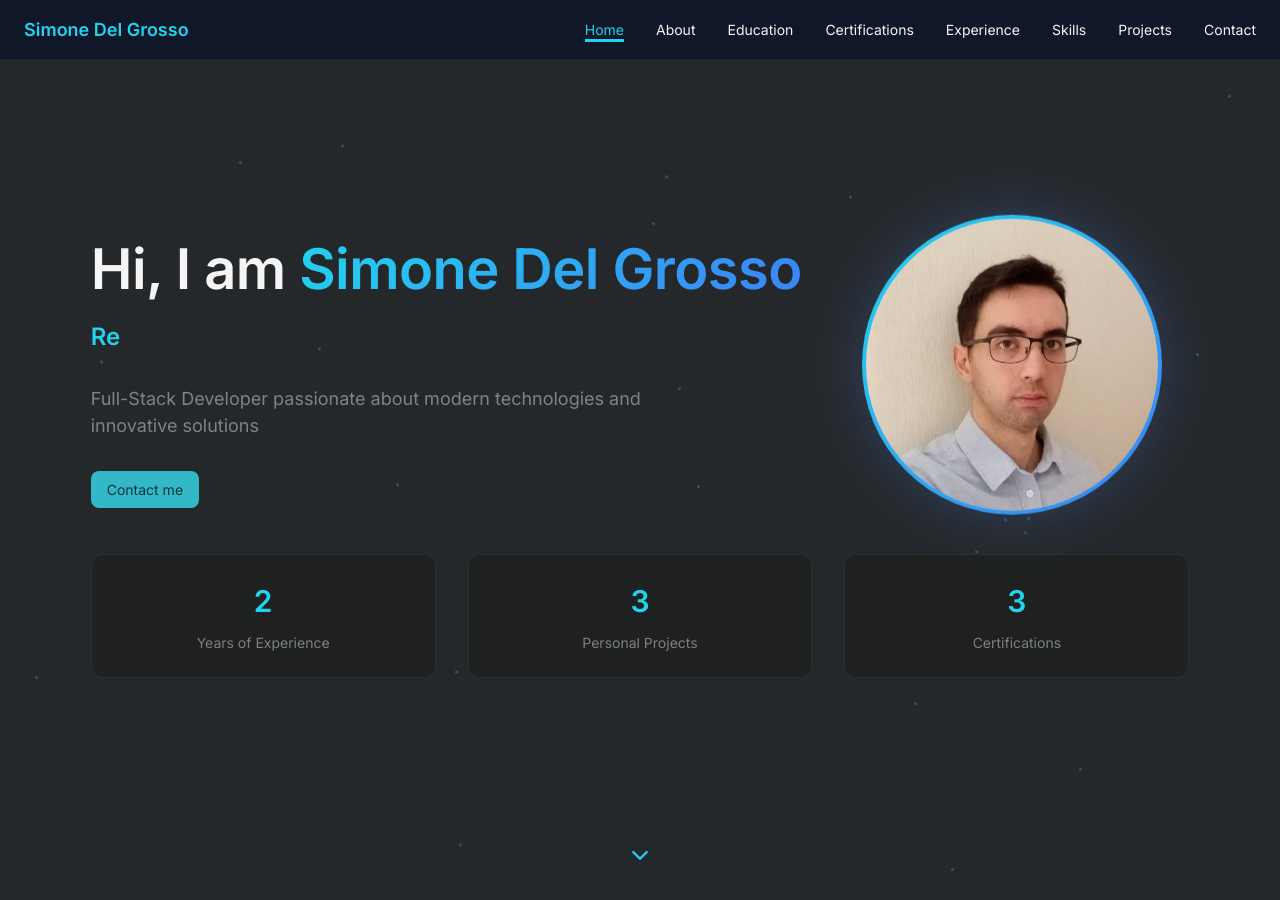
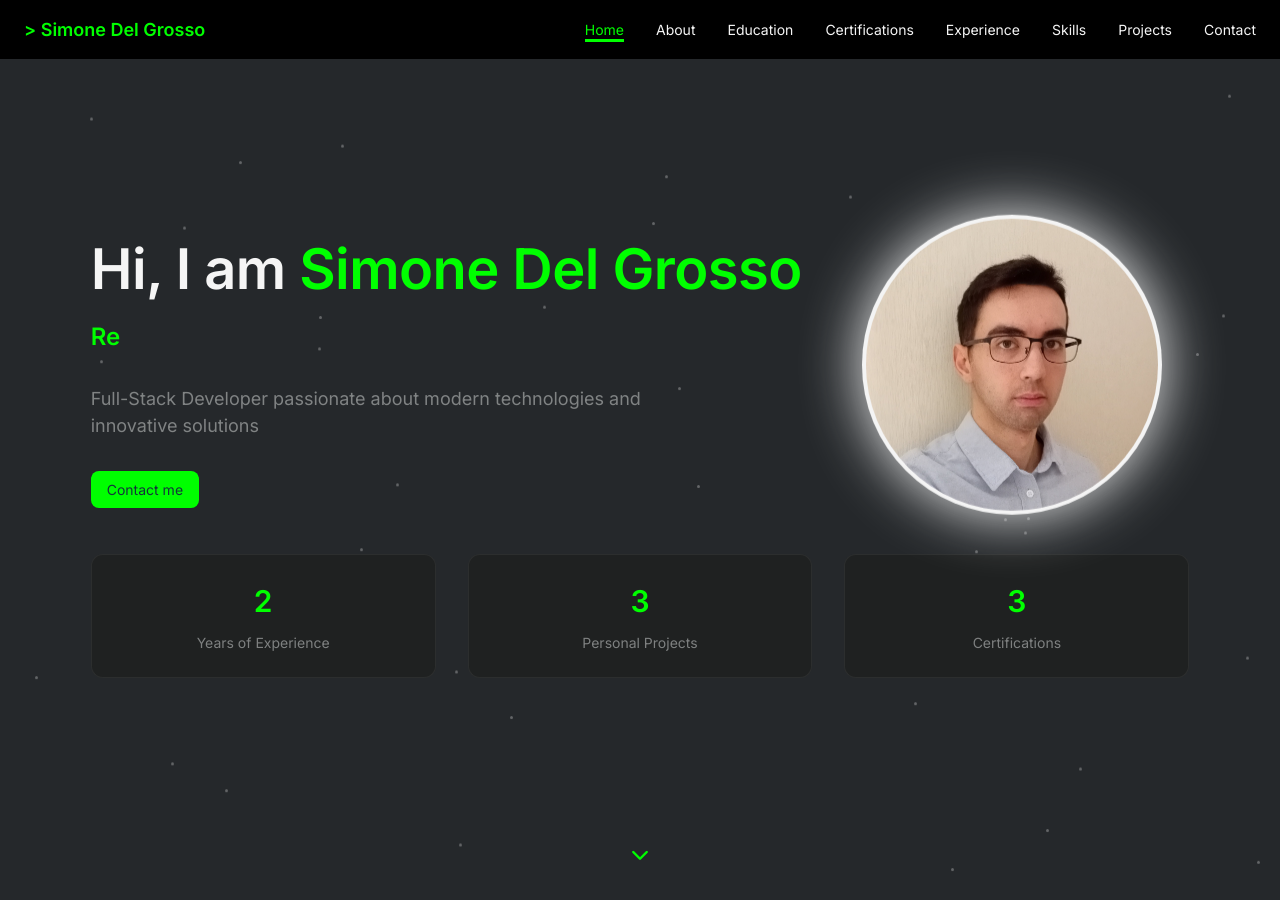
Before and after one commit to simonedelgrosso/simonedelgrosso.github.io, a Jekyll site: the page built from en/index.md, in a window 1280 px wide and 900 px high. Built offline with Jekyll 4.4.1, drawn with Linux system fonts in a browser that asks for light colours; some web fonts are replaced.

Commit message:
Update: new style

```diff
--- a/assets/css/style.css
+++ b/assets/css/style.css
@@ -80,10 +80,12 @@
   --color-info-rgb: 98, 108, 113;
 
   /* Typography */
-  --font-family-base: "FKGroteskNeue", "Geist", "Inter", -apple-system,
-    BlinkMacSystemFont, "Segoe UI", Roboto, sans-serif;
-  --font-family-mono: "Berkeley Mono", ui-monospace, SFMono-Regular, Menlo,
-    Monaco, Consolas, monospace;
+  --font-family-base:
+    "Space Grotesk", "Geist", "Inter", -apple-system, BlinkMacSystemFont,
+    "Segoe UI", Roboto, sans-serif;
+  --font-family-mono:
+    "Berkeley Mono", ui-monospace, SFMono-Regular, Menlo, Monaco, Consolas,
+    monospace;
   --font-size-xs: 11px;
   --font-size-sm: 12px;
   --font-size-base: 14px;
@@ -125,12 +127,12 @@
   /* Shadows */
   --shadow-xs: 0 1px 2px rgba(0, 0, 0, 0.02);
   --shadow-sm: 0 1px 3px rgba(0, 0, 0, 0.04), 0 1px 2px rgba(0, 0, 0, 0.02);
-  --shadow-md: 0 4px 6px -1px rgba(0, 0, 0, 0.04),
-    0 2px 4px -1px rgba(0, 0, 0, 0.02);
-  --shadow-lg: 0 10px 15px -3px rgba(0, 0, 0, 0.04),
-    0 4px 6px -2px rgba(0, 0, 0, 0.02);
-  --shadow-inset-sm: inset 0 1px 0 rgba(255, 255, 255, 0.15),
-    inset 0 -1px 0 rgba(0, 0, 0, 0.03);
+  --shadow-md:
+    0 4px 6px -1px rgba(0, 0, 0, 0.04), 0 2px 4px -1px rgba(0, 0, 0, 0.02);
+  --shadow-lg:
+    0 10px 15px -3px rgba(0, 0, 0, 0.04), 0 4px 6px -2px rgba(0, 0, 0, 0.02);
+  --shadow-inset-sm:
+    inset 0 1px 0 rgba(255, 255, 255, 0.15), inset 0 -1px 0 rgba(0, 0, 0, 0.03);
 
   /* Animation */
   --duration-fast: 150ms;
@@ -183,8 +185,8 @@
     --color-btn-primary-text: var(--color-slate-900);
     --color-card-border: rgba(var(--color-gray-400-rgb), 0.2);
     --color-card-border-inner: rgba(var(--color-gray-400-rgb), 0.15);
-    --shadow-inset-sm: inset 0 1px 0 rgba(255, 255, 255, 0.1),
-      inset 0 -1px 0 rgba(0, 0, 0, 0.15);
+    --shadow-inset-sm:
+      inset 0 1px 0 rgba(255, 255, 255, 0.1), inset 0 -1px 0 rgba(0, 0, 0, 0.15);
     --button-border-secondary: rgba(var(--color-gray-400-rgb), 0.2);
     --color-border-secondary: rgba(var(--color-gray-400-rgb), 0.2);
     --color-select-caret: rgba(var(--color-gray-200-rgb), 0.8);
@@ -243,8 +245,8 @@
   --color-btn-primary-text: var(--color-slate-900);
   --color-card-border: rgba(var(--color-gray-400-rgb), 0.15);
   --color-card-border-inner: rgba(var(--color-gray-400-rgb), 0.15);
-  --shadow-inset-sm: inset 0 1px 0 rgba(255, 255, 255, 0.1),
-    inset 0 -1px 0 rgba(0, 0, 0, 0.15);
+  --shadow-inset-sm:
+    inset 0 1px 0 rgba(255, 255, 255, 0.1), inset 0 -1px 0 rgba(0, 0, 0, 0.15);
   --color-border-secondary: rgba(var(--color-gray-400-rgb), 0.2);
   --color-select-caret: rgba(var(--color-gray-200-rgb), 0.8);
 
@@ -413,17 +415,17 @@ pre code {
 }
 
 .btn--primary {
-  background: var(--color-primary);
+  background: var(--portfolio-primary);
   color: var(--color-btn-primary-text);
 }
 
 .btn--primary:hover {
-  background: var(--color-primary-hover);
+  background: white;
   color: var(--color-btn-primary-text);
 }
 
 .btn--primary:active {
-  background: var(--color-primary-active);
+  background: var(--portfolio-primary);
 }
 
 .btn--secondary {
@@ -481,7 +483,8 @@ pre code {
   background-color: var(--color-surface);
   border: 1px solid var(--color-border);
   border-radius: var(--radius-base);
-  transition: border-color var(--duration-fast) var(--ease-standard),
+  transition:
+    border-color var(--duration-fast) var(--ease-standard),
     box-shadow var(--duration-fast) var(--ease-standard);
 }
 
@@ -739,24 +742,26 @@ select.form-control {
 }
 
 @font-face {
-  font-family: 'FKGroteskNeue';
-  src: url('https://r2cdn.perplexity.ai/fonts/FKGroteskNeue.woff2')
-    format('woff2');
-}
-
-/* END PERPLEXITY DESIGN SYSTEM */
+  font-family: "Space Grotesk";
+  src: url(https://fonts.gstatic.com/s/spacegrotesk/v22/V8mDoQDjQSkFtoMM3T6r8E7mPbF4Cw.woff2) format('woff2');
+}
+
 /* Custom Portfolio Styles */
 
 /* Reset and base styles are handled by design system */
 
 /* Custom CSS Variables for Portfolio */
 :root {
-  --portfolio-primary: #22D3EE;
-  --portfolio-secondary: #64748B;
-  --portfolio-accent: #F4F4F4;
-  --portfolio-dark: #0F172A;
-  --portfolio-dark-light: #1E293B;
-  --portfolio-gradient: linear-gradient(135deg, var(--portfolio-primary) 0%, #3B82F6 100%);
+  --portfolio-primary: #00ff00;
+  --portfolio-secondary: #64748b;
+  --portfolio-accent: #f4f4f4;
+  --portfolio-dark: #000000;
+  --portfolio-dark-light: #404040;
+  --portfolio-gradient: linear-gradient(
+    135deg,
+    var(--portfolio-primary) 0%,
+    var(--portfolio-primary) 100%
+  );
 }
 
 /* Navigation Styles */
@@ -765,7 +770,7 @@ select.form-control {
   top: 0;
   left: 0;
   right: 0;
-  background: rgba(15, 23, 42, 0.95);
+  background: var(--portfolio-dark);
   backdrop-filter: blur(10px);
   z-index: 1000;
   padding: var(--space-16) 0;
@@ -773,7 +778,7 @@ select.form-control {
 }
 
 .navbar.scrolled {
-  background: rgba(15, 23, 42, 0.98);
+  background: var(--portfolio-dark);
   box-shadow: var(--shadow-lg);
 }
 
@@ -791,6 +796,10 @@ select.form-control {
   font-weight: var(--font-weight-bold);
   color: var(--portfolio-primary);
   text-decoration: none;
+}
+
+.nav-logo:before {
+  content: ">";
 }
 
 .nav-menu {
@@ -815,7 +824,7 @@ select.form-control {
 }
 
 .nav-link::after {
-  content: '';
+  content: "";
   position: absolute;
   bottom: -4px;
   left: 0;
@@ -859,7 +868,7 @@ select.form-control {
 }
 
 .hero::before {
-  content: '';
+  content: "";
   position: absolute;
   top: 0;
   left: 0;
@@ -949,11 +958,11 @@ select.form-control {
   width: 300px;
   height: 300px;
   border-radius: 50%;
-  background: var(--portfolio-gradient);
+  background: var(--portfolio-accent);
   padding: 4px;
   animation: float 3s ease-in-out infinite;
   object-fit: cover;
-  box-shadow: 0 0 60px rgba(91, 140, 255, 0.25);
+  box-shadow: 0 0 60px var(--portfolio-accent);
 }
 
 .profile-placeholder {
@@ -965,7 +974,7 @@ select.form-control {
   align-items: center;
   justify-content: center;
   font-size: 4rem;
-  color: var(--portfolio-primary);
+  color: var(--portfolio-accent);
 }
 
 .hero-stats {
@@ -1009,6 +1018,30 @@ select.form-control {
   font-size: var(--font-size-xl);
 }
 
+.scroll-to-top {
+  position: fixed;
+  bottom: 30px;
+  right: 30px;
+  width: 50px;
+  height: 50px;
+  background: var(--portfolio-primary);
+  color: white;
+  border: medium;
+  border-radius: 50%;
+  cursor: pointer;
+  display: flex;
+  align-items: center;
+  justify-content: center;
+  font-size: 18px;
+  z-index: 1000;
+  transition: 0.3s;
+  box-shadow: color-mix(in srgb, var(--portfolio-primary) 50%, transparent) 0px 4px 12px;
+
+  i {
+    color: black;
+  }
+}
+
 /* Section Styles */
 section {
   padding: 6rem 0;
@@ -1031,7 +1064,7 @@ section:nth-child(even) {
 }
 
 .section-title::after {
-  content: '';
+  content: "";
   position: absolute;
   bottom: -8px;
   left: 50%;
@@ -1088,7 +1121,7 @@ section:nth-child(even) {
 }
 
 .timeline::before {
-  content: '';
+  content: "";
   position: absolute;
   left: 50%;
   transform: translateX(-50%);
@@ -1115,7 +1148,7 @@ section:nth-child(even) {
 }
 
 .timeline-item::before {
-  content: '';
+  content: "";
   position: absolute;
   left: 50%;
   transform: translateX(-50%);
@@ -1150,7 +1183,7 @@ section:nth-child(even) {
 }
 
 .timeline-period {
-  background: var(--color-bg-1);
+  background: var(--color-secondary);
   padding: var(--space-4) var(--space-12);
   border-radius: var(--radius-full);
   font-size: var(--font-size-sm);
@@ -1200,7 +1233,7 @@ section:nth-child(even) {
 
 .cert-code {
   font-family: var(--font-family-mono);
-  background: var(--color-bg-1);
+  background: var(--color-background);
   padding: var(--space-4) var(--space-8);
   border-radius: var(--radius-sm);
   display: inline-block;
@@ -1214,7 +1247,7 @@ section:nth-child(even) {
 
 .cert-badge {
   background: var(--portfolio-gradient);
-  color: white;
+  color: black;
   padding: var(--space-6) var(--space-12);
   border-radius: var(--radius-full);
   font-size: var(--font-size-sm);
@@ -1250,7 +1283,7 @@ section:nth-child(even) {
 }
 
 .experience-period {
-  background: var(--color-bg-1);
+  background: var(--color-secondary);
   padding: var(--space-6) var(--space-12);
   border-radius: var(--radius-full);
   font-size: var(--font-size-sm);
@@ -1286,7 +1319,7 @@ section:nth-child(even) {
 }
 
 .experience-achievements li::before {
-  content: '▶';
+  content: "▶";
   position: absolute;
   left: 0;
   color: var(--portfolio-primary);
@@ -1395,7 +1428,7 @@ section:nth-child(even) {
 .project-image {
   position: relative;
   height: 200px;
-  background: var(--color-bg-1);
+  background: var(--color-secondary);
   overflow: hidden;
 }
 
@@ -1473,7 +1506,7 @@ section:nth-child(even) {
 }
 
 .tech-tag {
-  background: var(--color-bg-1);
+  background: var(--color-secondary);
   padding: var(--space-4) var(--space-8);
   border-radius: var(--radius-sm);
   font-size: var(--font-size-sm);
@@ -1503,6 +1536,11 @@ section:nth-child(even) {
   background: var(--color-surface);
   border-radius: var(--radius-lg);
   border: 1px solid var(--color-card-border);
+  transition: border 250ms;
+}
+
+.contact-item:hover {
+  border: 1px solid var(--portfolio-primary);
 }
 
 .contact-icon {
@@ -1513,7 +1551,7 @@ section:nth-child(even) {
   display: flex;
   align-items: center;
   justify-content: center;
-  color: white;
+  color: black;
   font-size: var(--font-size-lg);
 }
 
@@ -1536,6 +1574,16 @@ section:nth-child(even) {
   padding: var(--space-32);
   border-radius: var(--radius-lg);
   border: 1px solid var(--color-card-border);
+  transition: border 250ms;
+}
+
+.contact-form:hover {
+  border: 1px solid var(--portfolio-primary);
+}
+
+.contact-form input:focus,
+.contact-form textarea:focus {
+  border: 1px solid var(--portfolio-primary);
 }
 
 /* Footer */
@@ -1572,7 +1620,7 @@ section:nth-child(even) {
 
 .social-links a:hover {
   background: var(--portfolio-primary);
-  color: white;
+  color: black;
   transform: translateY(-2px);
 }
 
@@ -1600,12 +1648,22 @@ section:nth-child(even) {
 }
 
 @keyframes blink {
-  0%, 50% { opacity: 1; }
-  51%, 100% { opacity: 0; }
+  0%,
+  50% {
+    opacity: 1;
+  }
+  51%,
+  100% {
+    opacity: 0;
+  }
 }
 
 @keyframes bounce {
-  0%, 20%, 50%, 80%, 100% {
+  0%,
+  20%,
+  50%,
+  80%,
+  100% {
     transform: translateY(0) translateX(-50%);
   }
   40% {
@@ -1617,7 +1675,8 @@ section:nth-child(even) {
 }
 
 @keyframes float {
-  0%, 100% {
+  0%,
+  100% {
     transform: translateY(0px);
   }
   50% {
--- a/assets/js/script.js
+++ b/assets/js/script.js
@@ -324,25 +324,6 @@ document.addEventListener('DOMContentLoaded', function() {
         const scrollBtn = document.createElement('button');
         scrollBtn.innerHTML = '<i class="fas fa-chevron-up"></i>';
         scrollBtn.className = 'scroll-to-top';
-        scrollBtn.style.cssText = `
-            position: fixed;
-            bottom: 30px;
-            right: 30px;
-            width: 50px;
-            height: 50px;
-            background: var(--portfolio-primary);
-            color: white;
-            border: none;
-            border-radius: 50%;
-            cursor: pointer;
-            display: none;
-            align-items: center;
-            justify-content: center;
-            font-size: 18px;
-            z-index: 1000;
-            transition: all 0.3s ease;
-            box-shadow: 0 4px 12px rgba(34, 211, 238, 0.3);
-        `;
 
         scrollBtn.addEventListener('click', scrollToTop);
 
@@ -474,7 +455,7 @@ document.addEventListener('DOMContentLoaded', function() {
         const hero = document.querySelector('.hero');
         if (!hero) return;
 
-        const particleCount = 32;
+        const particleCount = 48;
 
         for (let i = 0; i < particleCount; i++) {
             const particle = document.createElement('div');
@@ -482,7 +463,7 @@ document.addEventListener('DOMContentLoaded', function() {
                 position: absolute;
                 width: 3px;
                 height: 3px;
-                background: var(--portfolio-primary);
+                background: var(--portfolio-accent);
                 border-radius: 50%;
                 opacity: 0.3;
                 animation: float ${3 + Math.random() * 4}s ease-in-out infinite;
```
